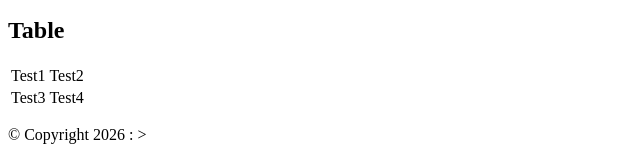
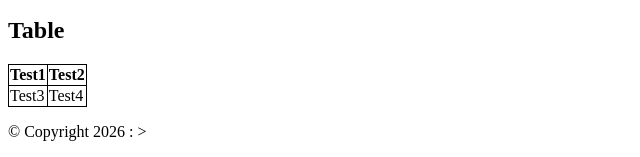
Before and after one commit to niyzne/acit-1620, a plain HTML site: page week4/in-class/activity1/index.html in a window 1280 px wide. Shown: the part 1960-2117 px from the top of the page, without its empty margins (0-640 px from the left). Drawn offline with Linux system fonts and the light colour scheme.

Commit message:
gave border to table

```diff
--- a/week4/in-class/activity1/index.html
+++ b/week4/in-class/activity1/index.html
@@ -3,6 +3,12 @@
   <head>
     <meta charset="UTF-8">
     <title>My First Webpage</title>
+    <style>
+        table, th, td {
+            border: 1px solid black;
+            border-collapse: collapse;
+        }
+    </style>
   </head>
   <body>
     <h1 style="text-align: center; font-family: Arial;">Welcome to my first Webpage</h1>
@@ -99,8 +105,8 @@
     <h2>Table</h2>
     <table>
         <tr>
-            <td>Test1</td>
-            <td>Test2</td>
+            <th>Test1</th>
+            <th>Test2</th>
         </tr>
         <tr>
             <td>Test3</td>
```
